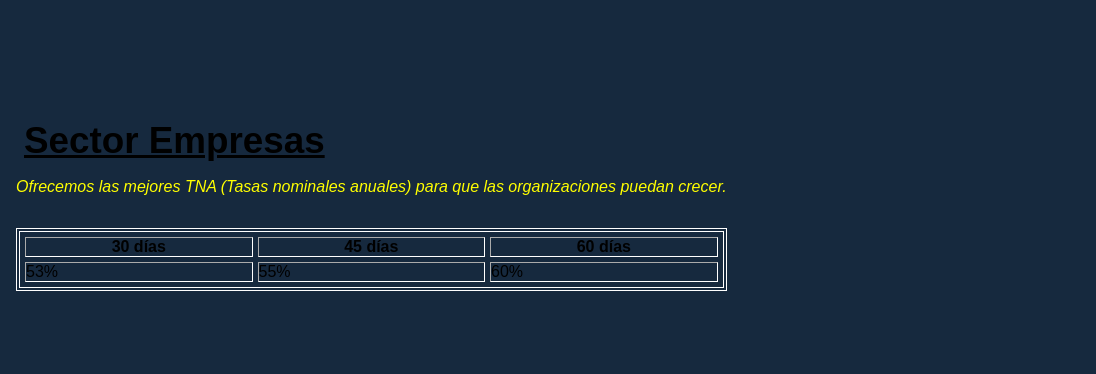
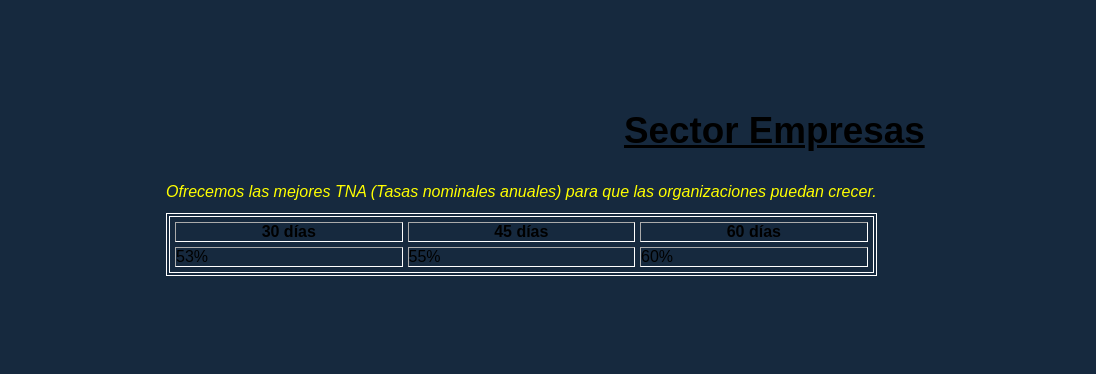
Before and after one commit to AgustinRoman01/Mi-repositorio-Roman, a plain HTML site: page pages/empresas.html in a window 1280 px wide. Shown: the part 164-538 px from the top of the page, 0-1096 px from the left. Drawn offline with Linux system fonts and the light colour scheme; grey boxes are pictures that could not be loaded.

Commit message:
Aplic a la pag empresas

```diff
--- a/css/style.css
+++ b/css/style.css
@@ -105,12 +105,15 @@ img {
   margin-top: 1rem;
   display: flex;
   align-self: flex-start;
+  transform: rotate(360deg);
+  transform: translate(150px, 5px);
 }
 
 .tasas {
   margin-top: 2rem;
   max-width: 70%;
   border: 4px double white;
+  transform: translate(150px, -15px);
 }
 
 .videoEmpresas {
@@ -129,6 +132,7 @@ img {
   display: flex;
   flex-direction: row;
   align-self: flex-start;
+  transform: translate(600px, -10px);
 }
 
 header {
```
